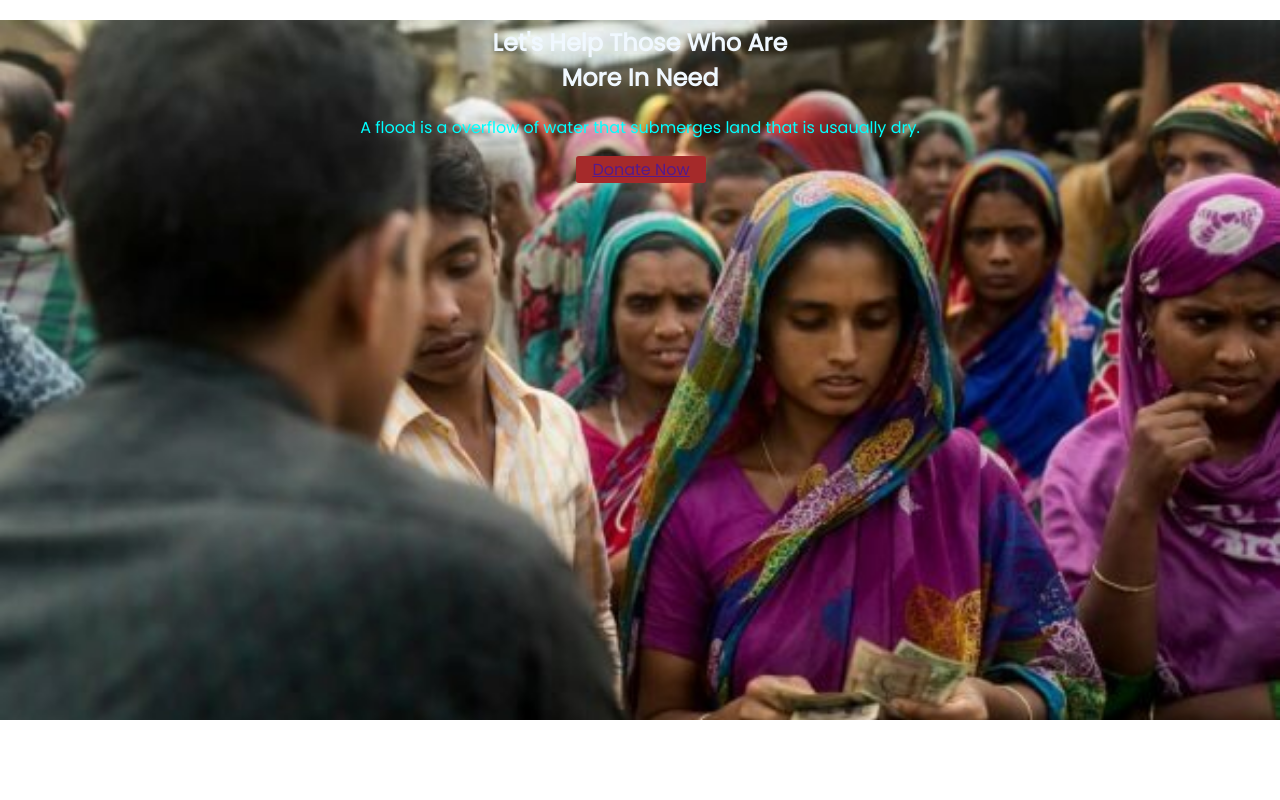
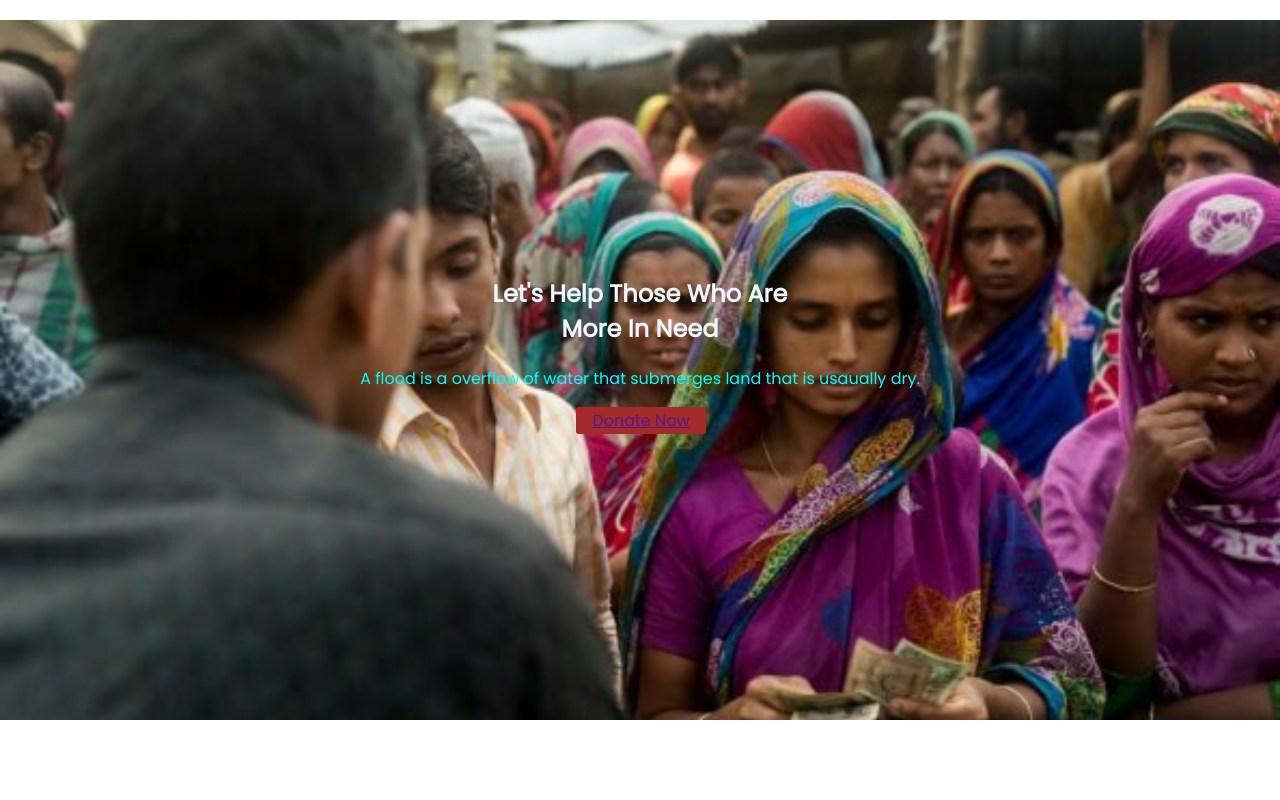
Before and after one commit to tamannachowdhury1/Help-poor-people, a plain HTML site: page index.html in a window 1280 px wide. Shown: the top 800 px of the page. Drawn offline with Linux system fonts and the light colour scheme.

Commit message:
developer

```diff
--- a/index.html
+++ b/index.html
@@ -16,7 +16,7 @@
     <!-- here is picture -->
     <section class="background-pic section">
         <div>
-            <h1 class="center white">Let's Help Those Who Are<br>More In Need</h1>
+            <h1 class="center white top">Let's Help Those Who Are<br>More In Need</h1>
             <p class="center gray">A flood is a overflow of water that submerges land that is usaually dry.</p>
         </div>
         <div class="button center">
--- a/style.css
+++ b/style.css
@@ -6,8 +6,7 @@ body {
 
 .white {
     color: aliceblue;
-    padding-top: 5px;
-
+    padding-top: 20%;
 }
 
 
```
